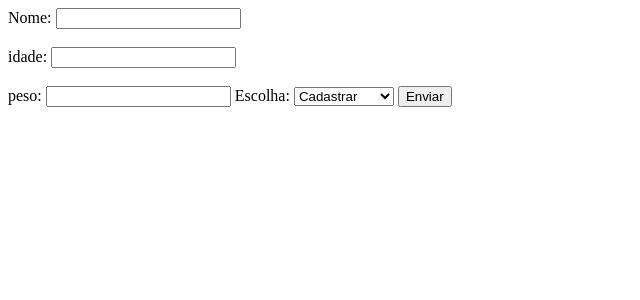
After one commit to Kayky-Eduardo/Estudo-PHP, a PHP site: page /treino.html in a window 1280 px wide. The commit adds this page. Shown: the top 300 px of the page, without its empty margins (0-640 px from the left). Run offline with PHP 8.4, Linux system fonts and the light colour scheme.

Commit message:
tentativas

```diff
--- /dev/null
+++ b/treino/treino.html
@@ -0,0 +1,25 @@
+<!DOCTYPE html>
+<html lang="pt-br">
+<head>
+    <meta charset="UTF-8">
+</head>
+
+<form action="treino.php" method="post">
+    <label for="nome">Nome:</label>
+    <input type="text" id="nome" name="nome" required><br><br>
+
+    <label for="idade">idade:</label>
+    <input type="text" id="idade" name="idade" required><br><br>
+
+    <label for="peso">peso:</label>
+    <input type="text" id="peso" name="peso" required>
+
+    <label for="escolha">Escolha: </label>
+    <select id="escolha" name="escolha" required>
+        <option value="1">Cadastrar</option>
+        <option value="2">Mostrar Lista</option>
+        <option value="3">Sair</option>
+    </select>
+
+    <button type="submit">Enviar</button>
+</form>
```
Also changed, not shown: treino/treino.php (+19 -34 lines).
